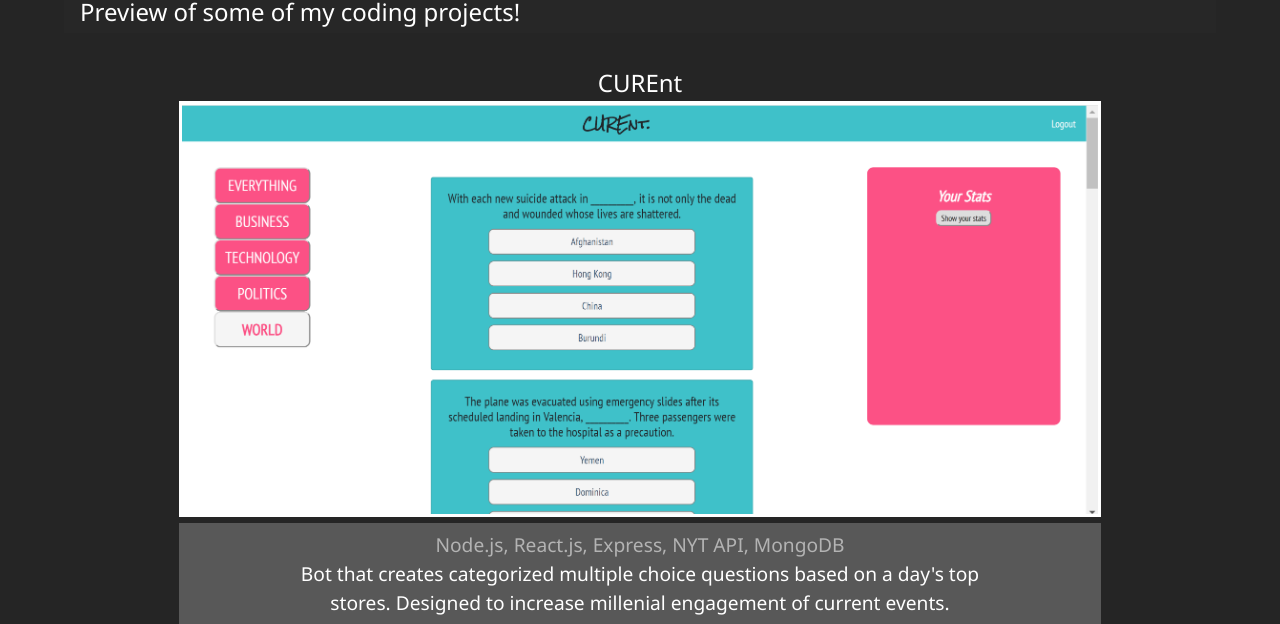
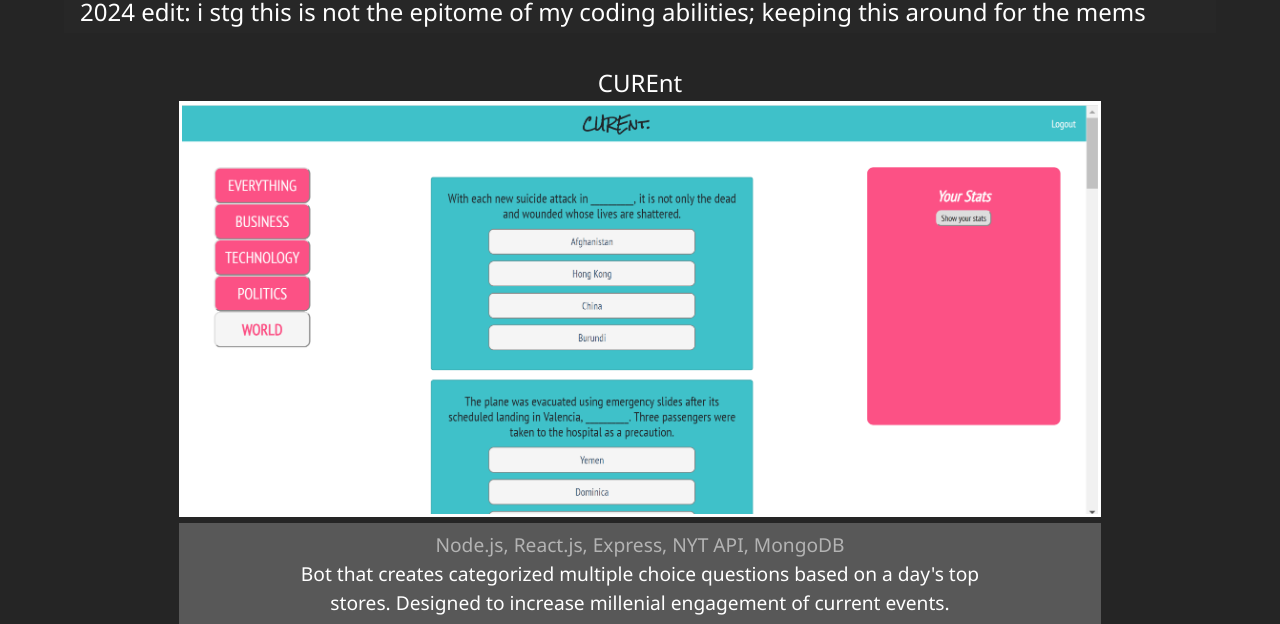
Before and after one commit to haoyxc/portfolio-site, a plain HTML site: page work.html in a window 1280 px wide. Shown: the part 217-841 px from the top of the page. Drawn offline with Linux system fonts and the light colour scheme.

Commit message:
Update work.html

```diff
--- a/work.html
+++ b/work.html
@@ -57,7 +57,7 @@
     <main id="work">
       <h1 class="lg-heading">Coding <span class="text-secondary">Projects</span></h1>
       <h2 class="sm-heading">
-        Preview of some of my coding projects!
+        2024 edit: i stg this is not the epitome of my coding abilities; keeping this around for the mems
       </h2>
       <div class="projects">
         <div class="item">
```
